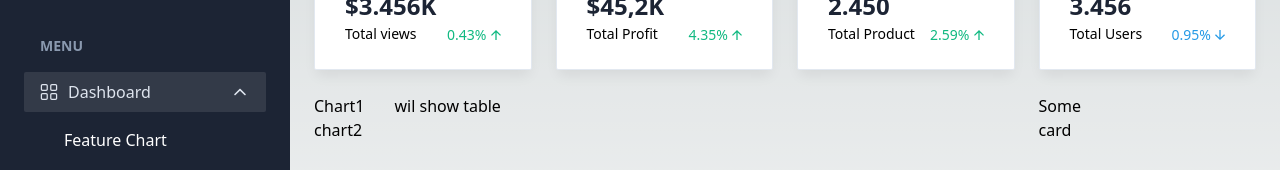
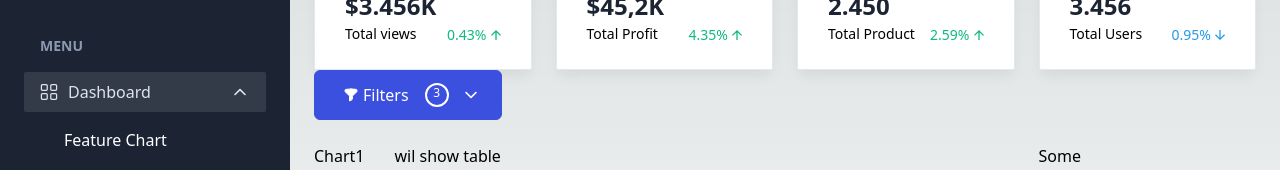
Before and after one commit to vipansh/dashboard-reactApexChart, a Next.js app: page / in a window 1280 px wide. Shown: the part 200-370 px from the top of the page. Built offline with nearby package versions, Linux system fonts and the light colour scheme.

Commit message:
✅ feat : cva added| badge|button|chip added

```diff
--- a/package.json
+++ b/package.json
@@ -11,6 +11,7 @@
   "dependencies": {
     "@types/d3-axis": "^3.0.6",
     "apexcharts": "^3.45.0",
+    "class-variance-authority": "^0.7.0",
     "next": "14.0.4",
     "react": "^18",
     "react-apexcharts": "^1.4.1",
--- /dev/null
+++ b/setting.json
@@ -0,0 +1,6 @@
+{
+      "tailwindCSS.experimental.classRegex": [
+        ["cva\\(([^)]*)\\)", "[\"'`]([^\"'`]*).*?[\"'`]"],
+        ["cx\\(([^)]*)\\)", "(?:'|\"|`)([^']*)(?:'|\"|`)"]
+      ]
+    }
--- a/src/components/Dashboard/Dashboard.tsx
+++ b/src/components/Dashboard/Dashboard.tsx
@@ -1,6 +1,7 @@
 "use client";
 
 import CardDataStats from "<components>/CardDataStats";
+import FilterButton from "<components>/FiltersButton";
 import React from "react";
 
 type Props = {};
@@ -94,7 +95,7 @@ const Dashboard = (props: Props) => {
           </svg>
         </CardDataStats>
       </div>
-
+      <FilterButton />
       <div className="mt-4 grid grid-cols-12 gap-4 md:mt-6 md:gap-6 2xl:mt-7.5 2xl:gap-7.5">
         Chart1 chart2
         <div className="col-span-12 xl:col-span-8">wil show table</div>
--- /dev/null
+++ b/src/components/FiltersButton/FilterModal.tsx
@@ -0,0 +1,12 @@
+import { Chip } from "<components>/shared/Chip";
+import React from "react";
+
+const FilterModal = () => {
+  return (
+    <div>
+      <Chip>FilterModal</Chip>FilterModal
+    </div>
+  );
+};
+
+export default FilterModal;
--- /dev/null
+++ b/src/components/FiltersButton/index.tsx
@@ -0,0 +1,89 @@
+import { Badge } from "<components>/shared/Badge";
+import { Button } from "<components>/shared/Buttons";
+import React, { useState, useRef, useEffect } from "react";
+import FilterModal from "./FilterModal";
+
+const FilterButton = () => {
+  const [dropdownOpen, setDropdownOpen] = useState(false);
+  const trigger = useRef<any>(null);
+  const dropdown = useRef<any>(null);
+
+  useEffect(() => {
+    const clickHandler = ({ target }: MouseEvent) => {
+      if (!dropdown.current) return;
+      if (
+        !dropdownOpen ||
+        dropdown.current.contains(target) ||
+        trigger.current.contains(target)
+      )
+        return;
+      setDropdownOpen(false);
+    };
+    document.addEventListener("click", clickHandler);
+    return () => document.removeEventListener("click", clickHandler);
+  });
+
+  return (
+    <>
+      <div className="relative">
+        <div
+          ref={trigger}
+          onClick={() => setDropdownOpen(!dropdownOpen)}
+          className="flex items-center gap-4"
+        >
+          <Button onClick={() => setDropdownOpen(!dropdownOpen)}>
+            <span>
+              <svg
+                xmlns="http://www.w3.org/2000/svg"
+                fill="none"
+                viewBox="0 0 24 24"
+                stroke-width="1.5"
+                stroke="currentColor"
+                data-slot="icon"
+                className="fill-current h-4 w-6"
+              >
+                <path
+                  stroke-linecap="round"
+                  stroke-linejoin="round"
+                  d="M12 3c2.755 0 5.455.232 8.083.678.533.09.917.556.917 1.096v1.044a2.25 2.25 0 0 1-.659 1.591l-5.432 5.432a2.25 2.25 0 0 0-.659 1.591v2.927a2.25 2.25 0 0 1-1.244 2.013L9.75 21v-6.568a2.25 2.25 0 0 0-.659-1.591L3.659 7.409A2.25 2.25 0 0 1 3 5.818V4.774c0-.54.384-1.006.917-1.096A48.32 48.32 0 0 1 12 3Z"
+                />
+              </svg>
+            </span>
+            Filters
+            <Badge className="span mx-4">3</Badge>
+            <svg
+              className="hidden fill-current sm:block"
+              width="12"
+              height="8"
+              viewBox="0 0 12 8"
+              fill="none"
+              xmlns="http://www.w3.org/2000/svg"
+            >
+              <path
+                fillRule="evenodd"
+                clipRule="evenodd"
+                d="M0.410765 0.910734C0.736202 0.585297 1.26384 0.585297 1.58928 0.910734L6.00002 5.32148L10.4108 0.910734C10.7362 0.585297 11.2638 0.585297 11.5893 0.910734C11.9147 1.23617 11.9147 1.76381 11.5893 2.08924L6.58928 7.08924C6.26384 7.41468 5.7362 7.41468 5.41077 7.08924L0.410765 2.08924C0.0853277 1.76381 0.0853277 1.23617 0.410765 0.910734Z"
+                fill=""
+              />
+            </svg>
+          </Button>
+        </div>
+
+        {/* <!-- Dropdown Start --> */}
+        <div
+          ref={dropdown}
+          onFocus={() => setDropdownOpen(true)}
+          onBlur={() => setDropdownOpen(false)}
+          className={`absolute right-0 mt-4 flex w-62.5 flex-col rounded-sm border border-stroke bg-white shadow-default dark:border-strokedark dark:bg-boxdark ${
+            dropdownOpen === true ? "block" : "hidden"
+          }`}
+        >
+          <FilterModal />
+        </div>
+        {/* <!-- Dropdown End --> */}
+      </div>
+    </>
+  );
+};
+
+export default FilterButton;
--- /dev/null
+++ b/src/components/shared/Badge.tsx
@@ -0,0 +1,36 @@
+import React from "react";
+import { cva, type VariantProps } from "class-variance-authority";
+
+const badge = cva("div", {
+  variants: {
+    size: {
+      small: ["w-6 h-6 text-xs"],
+      medium: ["w-8 h-8 text-sm"],
+    },
+    intent: {
+      primary: [
+        `text-white bg-primary border-2 border-white rounded-full`,
+        `dark:text-white dark:bg-$boxdark dark:border-gray-900`,
+      ],
+      secondary: [
+        `text-white bg-secondary border-2 border-white rounded-full`,
+        `dark:text-white dark:bg-boxdark dark:border-gray-900`,
+      ],
+    },
+  },
+  defaultVariants: {
+    size: "small",
+    intent: "primary",
+  },
+});
+
+export interface BadgeProps
+  extends React.HTMLAttributes<HTMLDivElement>,
+    VariantProps<typeof badge> {}
+
+export const Badge: React.FC<BadgeProps> = ({
+  className,
+  size,
+  intent,
+  ...props
+}) => <div className={badge({ size, intent, className })} {...props} />;
--- /dev/null
+++ b/src/components/shared/Buttons.tsx
@@ -0,0 +1,59 @@
+
+
+import React from "react";
+import { cva, type VariantProps } from "class-variance-authority";
+
+const button = cva("button", {
+  variants: {
+    size: {
+      small: ["text-sm px-4 py-2"],
+      medium: ["text-base px-6 py-3"],
+      large: ["text-lg px-8 py-4"],
+    },
+    intent: {
+      primary: [
+        "bg-primary text-white border border-primary hover:bg-opacity-90",
+        "dark:bg-boxdark dark:border-gray-900",
+      ],
+      secondary: [
+        "bg-secondary text-white border border-secondary hover:bg-opacity-90",
+        "dark:bg-boxdark dark:border-gray-900",
+      ],
+      black: [
+        "bg-black text-white border border-black hover:bg-opacity-90",
+        "dark:bg-boxdark dark:border-gray-900",
+      ],
+      meta3: [
+        "bg-meta-3 text-white border border-meta-3 hover:bg-opacity-90",
+        "dark:bg-boxdark dark:border-gray-900",
+      ],
+    },
+    shape: {
+      rounded: ["rounded-md"],
+      circle: ["rounded-full"],
+    },
+  },
+  defaultVariants: {
+    size: "medium",
+    intent: "primary",
+    shape: "rounded",
+  },
+});
+
+export interface ButtonProps
+  extends React.ButtonHTMLAttributes<HTMLButtonElement>,
+    VariantProps<typeof button> {}
+
+export const Button: React.FC<ButtonProps> = ({
+  className,
+  size,
+  intent,
+  shape,
+  ...props
+}) => (
+  <button
+    type="button"
+    className={`${button({ size, intent, shape, className })} inline-flex items-center justify-center`}
+    {...props}
+  />
+);
--- /dev/null
+++ b/src/components/shared/Chip.tsx
@@ -0,0 +1,36 @@
+import React from "react";
+import { cva, type VariantProps } from "class-variance-authority";
+
+const chip = cva("div", {
+  variants: {
+    size: {
+      small: [" text-xs p-1 m-1 rounded-md"],
+      medium: [" text-sm p-2 m-2 rounded-xl"],
+    },
+    intent: {
+      primary: [
+        `text-white bg-primary border-2 border-white `,
+        `dark:text-white dark:bg-$boxdark dark:border-gray-900`,
+      ],
+      secondary: [
+        `text-white bg-secondary border-2 border-white `,
+        `dark:text-white dark:bg-boxdark dark:border-gray-900`,
+      ],
+    },
+  },
+  defaultVariants: {
+    size: "medium",
+    intent: "primary",
+  },
+});
+
+export interface ChipProps
+  extends React.HTMLAttributes<HTMLDivElement>,
+    VariantProps<typeof chip> {}
+
+export const Chip: React.FC<ChipProps> = ({
+  className,
+  size,
+  intent,
+  ...props
+}) => <div className={chip({ size, intent, className })} {...props} />;
```
Also changed, not shown: 1 other file (tests, documents, lock files or other folders).
